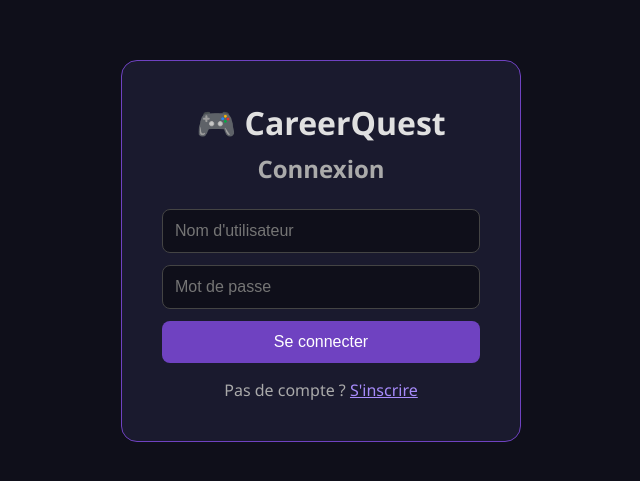
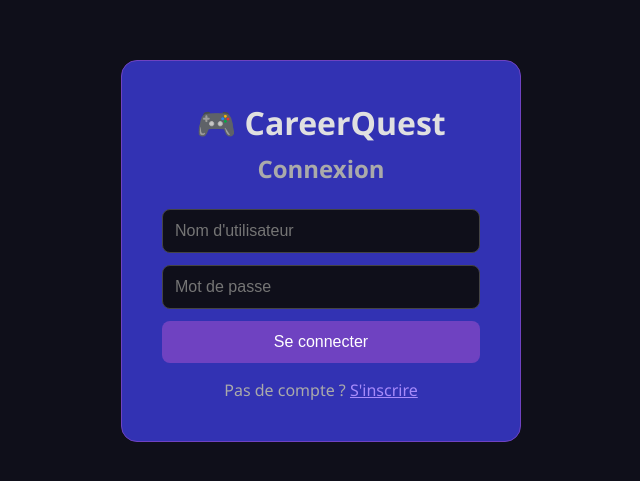
Before and after one commit to CARELLE27/CareerFinalV2, a React (Create React App) app in the folder frontend/: page /login in a window 1280 px wide. Shown: the part 149-630 px from the top of the page, without its empty margins (319-959 px from the left). Built offline with nearby package versions, Linux system fonts and the light colour scheme; no server answers.

Commit message:
bouton niveau ok

```diff
--- a/frontend/src/App.css
+++ b/frontend/src/App.css
@@ -13,7 +13,7 @@ body { font-family: 'Segoe UI', sans-serif; background: #0f0f1a; color: #e0e0e0;
 
 /* ===== AUTH ===== */
 .auth-container { display: flex; justify-content: center; align-items: center; min-height: 100vh; padding: 20px; }
-.auth-card { background: #1a1a2e; padding: 40px; border-radius: 16px; border: 1px solid #6f42c1; width: 100%; max-width: 400px; }
+.auth-card { background: #3232b3; padding: 40px; border-radius: 16px; border: 1px solid #6f42c1; width: 100%; max-width: 400px; }
 .auth-card h1 { text-align: center; margin-bottom: 8px; font-size: 2rem; }
 .auth-card h2 { text-align: center; margin-bottom: 24px; color: #aaa; }
 .auth-card input { width: 100%; padding: 12px; margin-bottom: 12px; background: #0f0f1a; border: 1px solid #444; border-radius: 8px; color: white; font-size: 1rem; }
```
